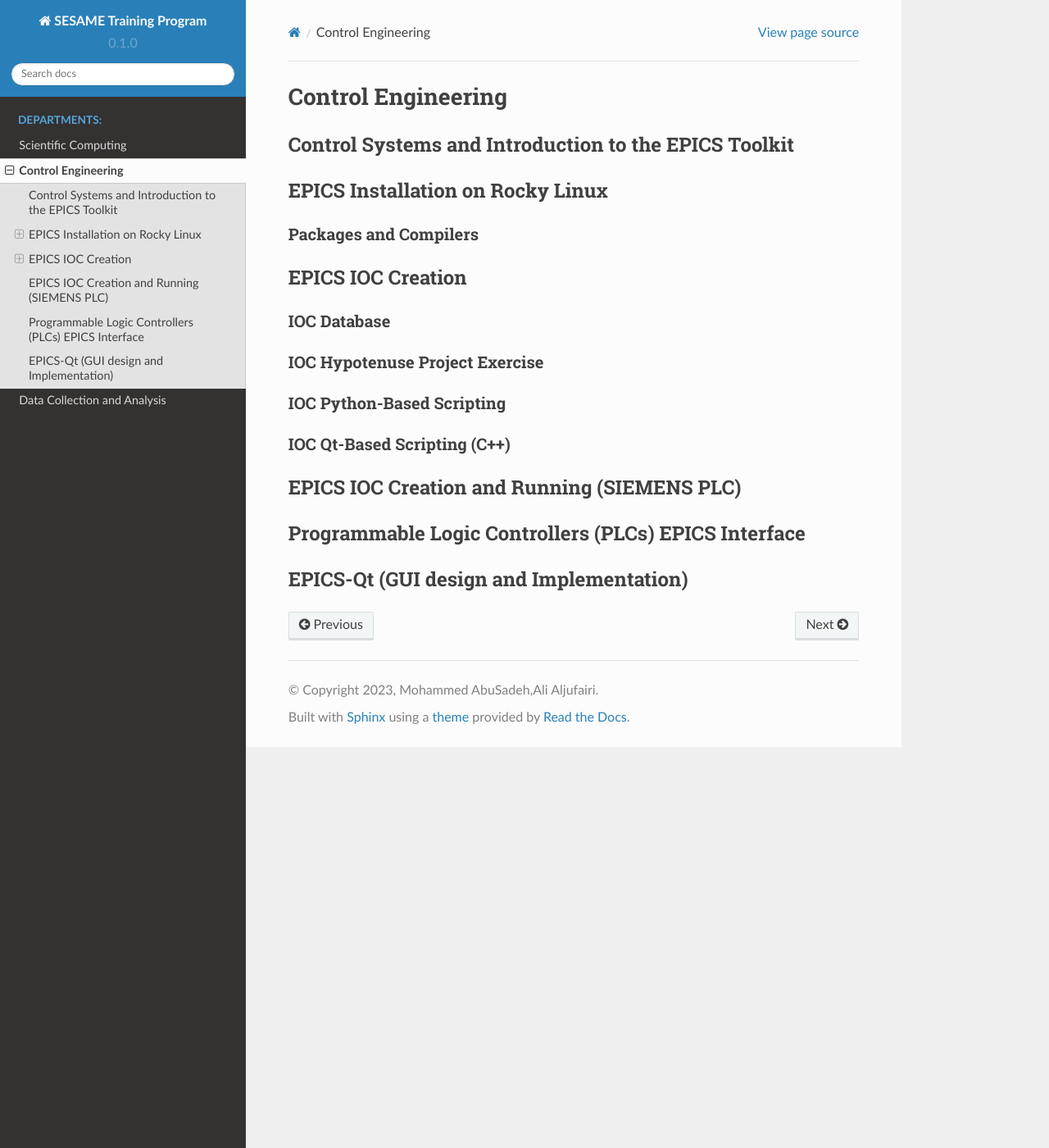
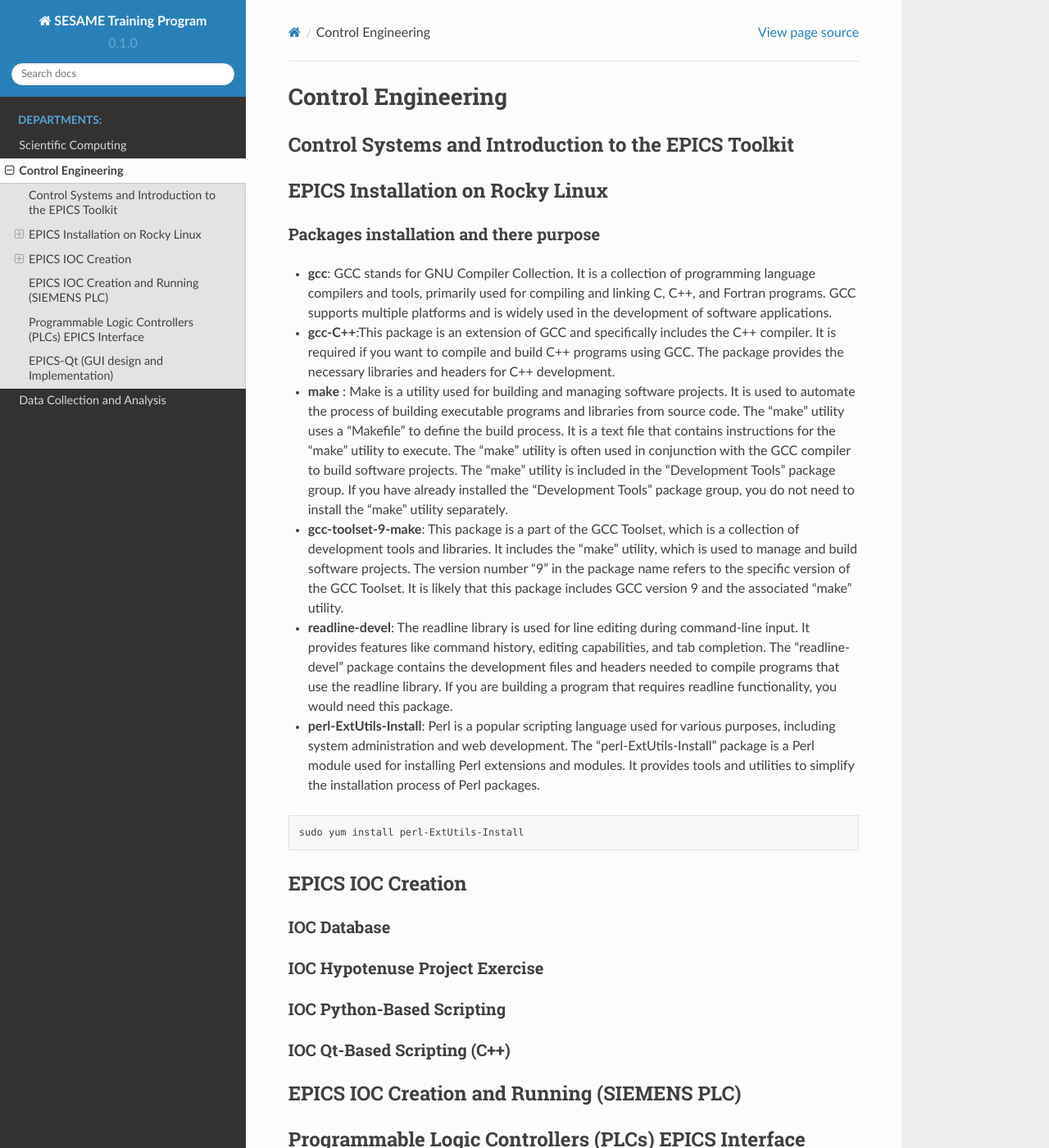
Before and after one commit to SESAME-Synchrotron/CCD, a Sphinx documentation site: the page built from docs/source/Control.rst, in a window 1280 px wide and 1400 px high. Shown: the whole window at 82% size. Built offline with Sphinx 7.4.7 and the Read the Docs theme 2.0.0, drawn with Linux system fonts in a browser that asks for light colours.

Commit message:
added packages

```diff
--- a/docs/source/Control.rst
+++ b/docs/source/Control.rst
@@ -8,8 +8,36 @@ Control Systems and Introduction to the EPICS Toolkit
 EPICS Installation on Rocky Linux
 ---------------------------------
 
-Packages and Compilers
+Packages installation and there purpose
 ......................
+
+.. Make list for  GCC ,GCC-C++ , GCC-Toolset-9-make , Readlline-Devel
+
+- **gcc**: GCC stands for GNU Compiler Collection. It is a collection of programming language compilers and tools, primarily used for compiling and linking C, C++, and Fortran programs. GCC supports multiple platforms and is widely used in the development of software applications.
+
+- **gcc-C++**:This package is an extension of GCC and specifically includes the C++ compiler. It is required if you want to compile and build C++ programs using GCC. The package provides the necessary libraries and headers for C++ development.
+
+
+- **make** : Make is a utility used for building and managing software projects. It is used to automate the process of building executable programs and libraries from source code. The "make" utility uses a "Makefile" to define the build process. It is a text file that contains instructions for the "make" utility to execute. The "make" utility is often used in conjunction with the GCC compiler to build software projects. The "make" utility is included in the "Development Tools" package group. If you have already installed the "Development Tools" package group, you do not need to install the "make" utility separately.
+
+
+- **gcc-toolset-9-make**: This package is a part of the GCC Toolset, which is a collection of development tools and libraries. It includes the "make" utility, which is used to manage and build software projects. The version number "9" in the package name refers to the specific version of the GCC Toolset. It is likely that this package includes GCC version 9 and the associated "make" utility.
+
+
+- **readline-devel**: The readline library is used for line editing during command-line input. It provides features like command history, editing capabilities, and tab completion. The "readline-devel" package contains the development files and headers needed to compile programs that use the readline library. If you are building a program that requires readline functionality, you would need this package.
+
+
+- **perl-ExtUtils-Install**: Perl is a popular scripting language used for various purposes, including system administration and web development. The "perl-ExtUtils-Install" package is a Perl module used for installing Perl extensions and modules. It provides tools and utilities to simplify the installation process of Perl packages.
+
+
+
+.. code-block:: bash
+
+    sudo yum install perl-ExtUtils-Install
+
+
+
+
 
 EPICS IOC Creation
 ------------------
```
